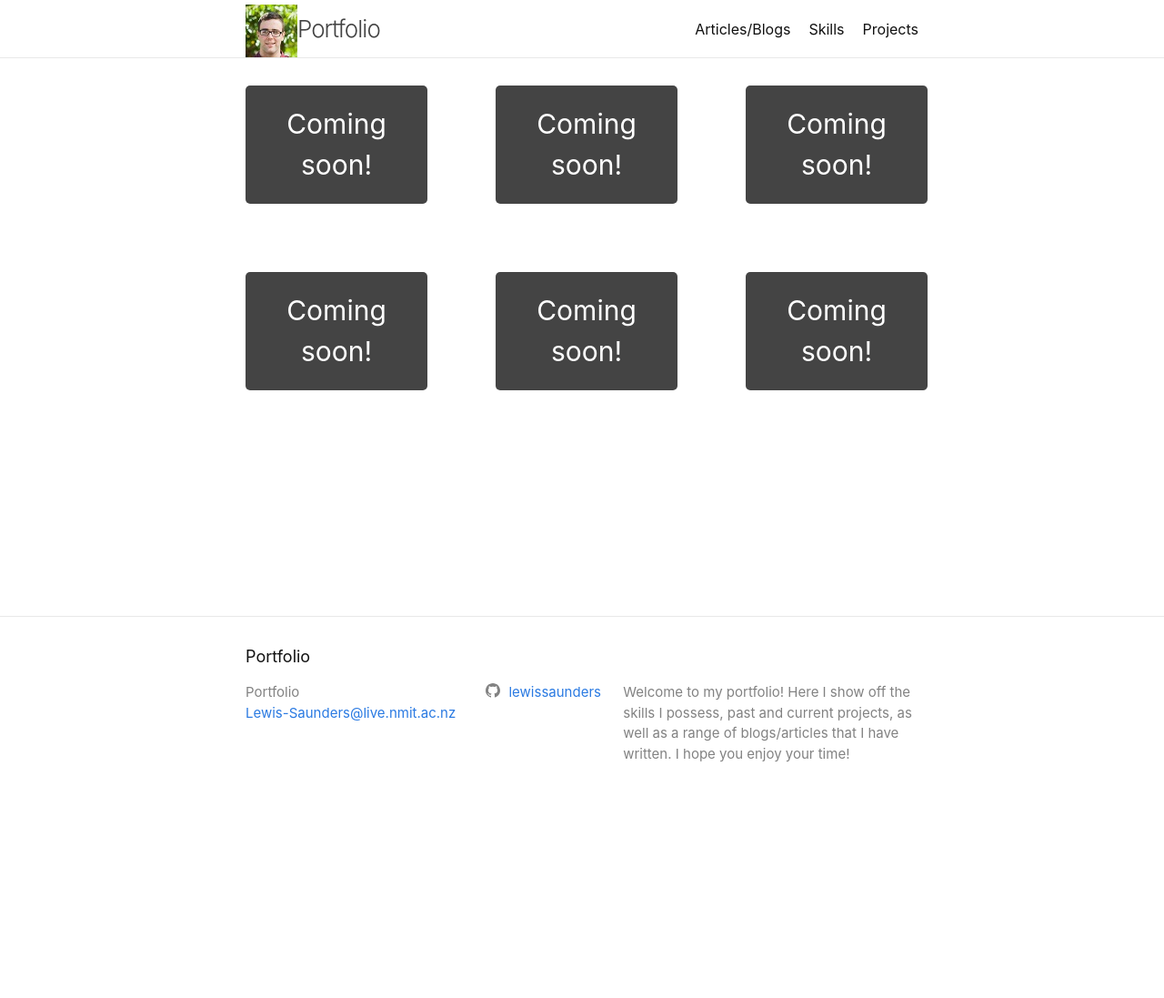
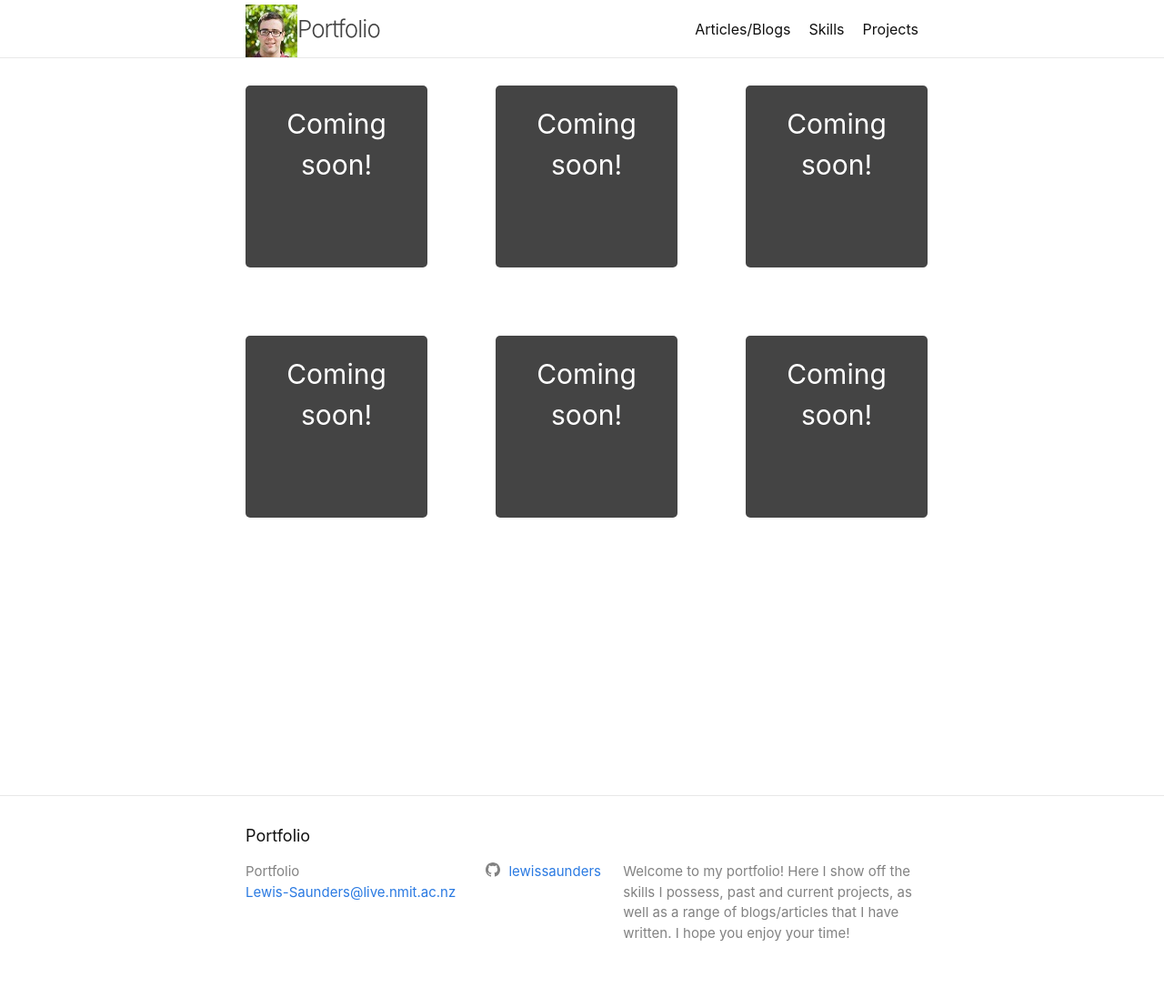
Before and after one commit to lewissaunders/lewissaunders.github.io, a Jekyll site: the page built from projects.md, in a window 1280 px wide. Shown: the whole page at 91% size. Built offline with Jekyll 4.4.1, drawn with Linux system fonts in a browser that asks for light colours; before the commit the page ends 900 px from its top, so only the background shows below that.

```diff
--- a/_sass/minima/_layout.scss
+++ b/_sass/minima/_layout.scss
@@ -1,6 +1,7 @@
 .grid {
   display: grid;
   grid-template-columns: 200px 200px 200px;
+  grid-template-rows: 200px 200px 200px;
   gap: 75px;
   text-align: center;
   font-size: 20px;
```
